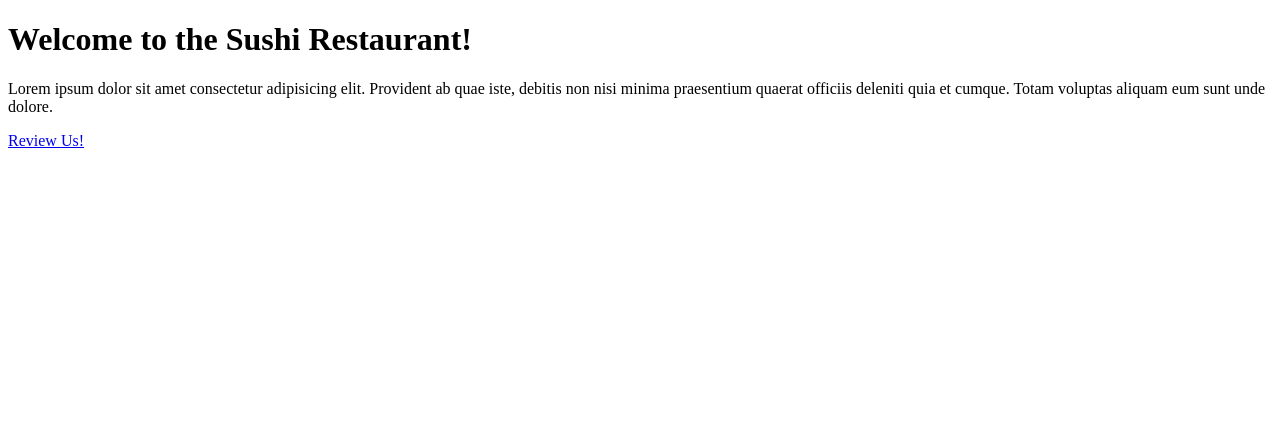
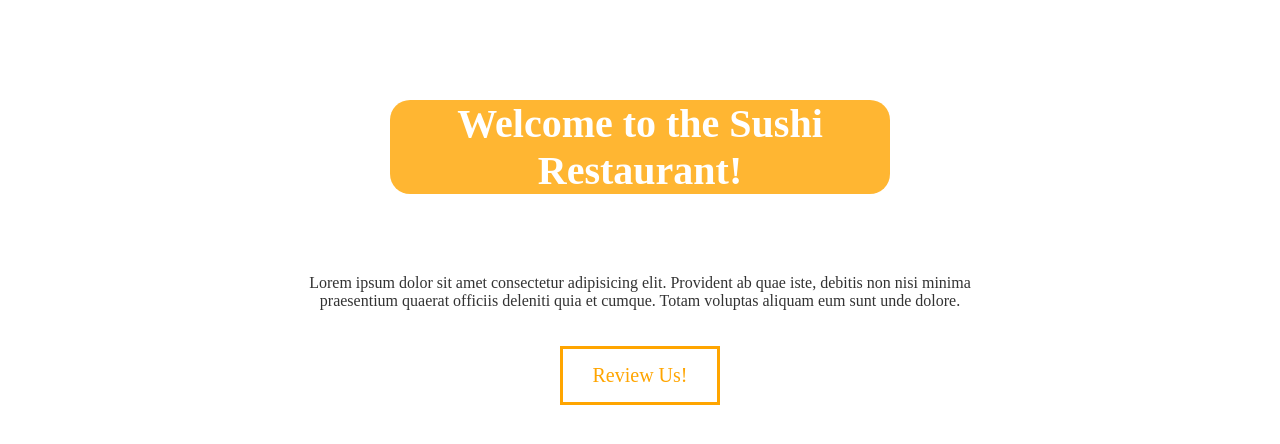
Before and after one commit to mihaidevpopa/front-end-start, a plain HTML site: page projects/sushi/index.html in a window 1280 px wide. Drawn offline with Linux system fonts and the light colour scheme.

Commit message:
Add styling for Sushi

```diff
--- a/projects/sushi/css/style.css
+++ b/projects/sushi/css/style.css
@@ -10,3 +10,39 @@ video {
   margin-left: -50%;
   z-index: 1;
 }
+
+div {
+  position: relative;
+  z-index: 2;
+  margin: 100px auto 0;
+  max-width: 700px;
+  text-align: center;
+}
+
+h1{
+  margin: 0 auto 10%;
+  color: white;
+  font-size: 2.5em;
+  background-color: orange;
+  opacity: 0.8;
+  border-radius: 20px;
+  max-width: 500px;
+}
+
+p {
+  color:black;
+  background-color: white;
+  opacity: 0.8;
+  border-radius: 20px;
+  padding: 10px;
+}
+
+a {
+  margin-top: 10px;
+  color: orange;
+  display: inline-block;
+  border: solid orange;
+  padding: 15px 30px;
+  text-decoration: none;
+  font-size: 20px;
+}
```
